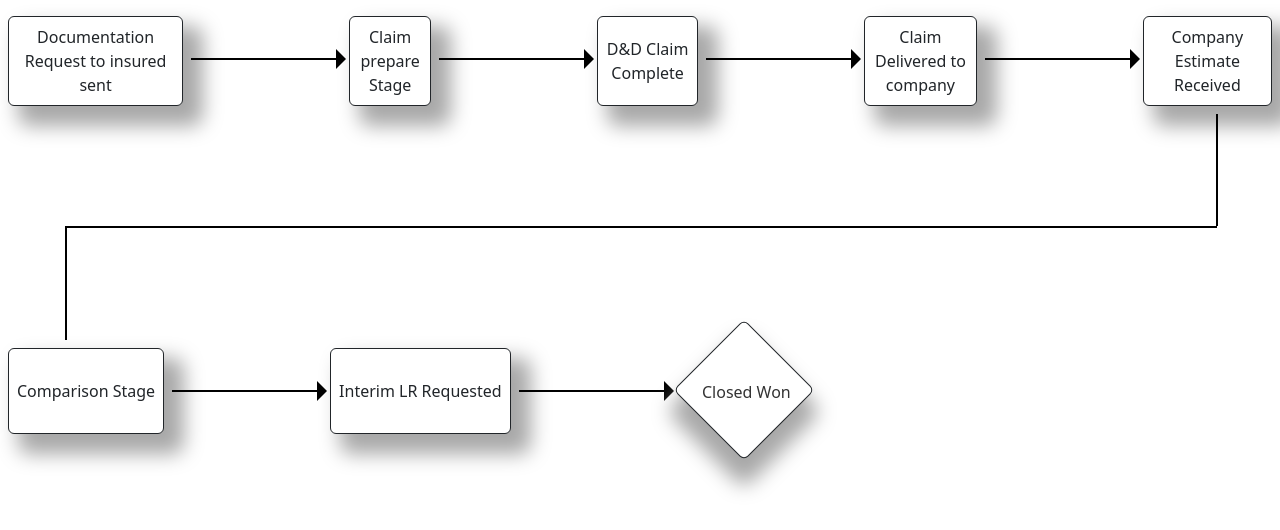
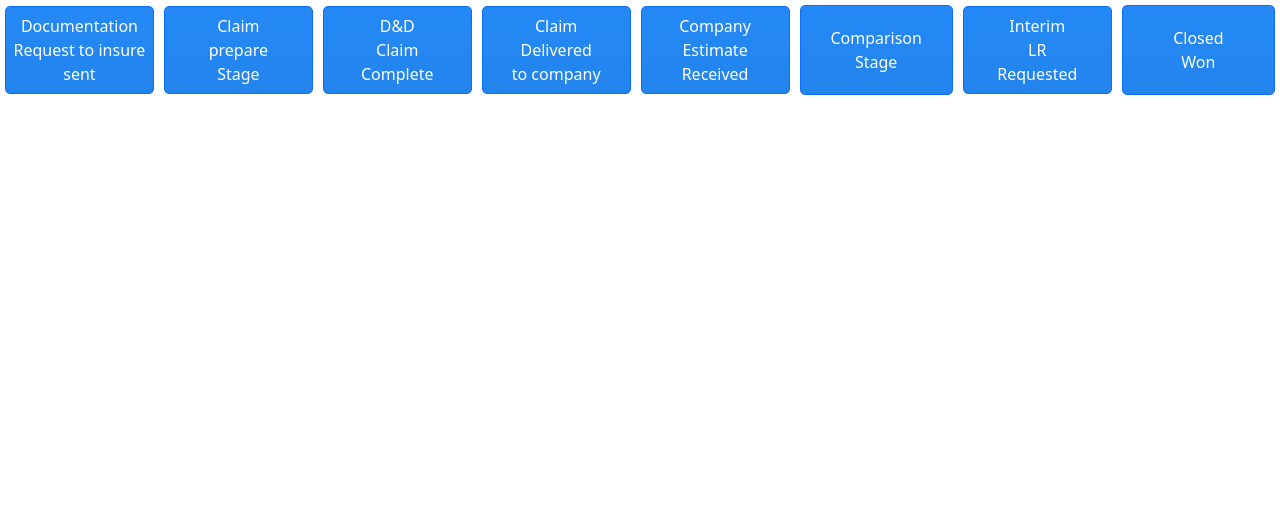
Before and after one commit to Saravanan-2002-ts/lr-poc, a plain HTML site: page index.html in a window 1280 px wide. Drawn offline with nearby package versions, Linux system fonts and the light colour scheme.

Commit message:
index.html

```diff
--- a/index.html
+++ b/index.html
@@ -4,180 +4,50 @@
 <head>
     <meta charset="UTF-8">
     <meta name="viewport" content="width=device-width, initial-scale=1.0">
-    <title>BluePrint</title>
-    <link href="https://cdn.jsdelivr.net/npm/bootstrap@5.3.1/dist/css/bootstrap.min.css" rel="stylesheet"
-        integrity="sha384-4bw+/aepP/YC94hEpVNVgiZdgIC5+VKNBQNGCHeKRQN+PtmoHDEXuppvnDJzQIu9" crossorigin="anonymous">
-    <script src="https://cdn.jsdelivr.net/npm/bootstrap@5.3.1/dist/js/bootstrap.bundle.min.js"
-        integrity="sha384-HwwvtgBNo3bZJJLYd8oVXjrBZt8cqVSpeBNS5n7C8IVInixGAoxmnlMuBnhbgrkm"
-        crossorigin="anonymous"></script>
-    <script src="https://cdnjs.cloudflare.com/ajax/libs/jquery/3.7.1/jquery.min.js"></script>
-    <script src="https://cdn.jsdelivr.net/npm/handlebars@latest/dist/handlebars.js"></script>
-    <script src="./mock.js"></script>
+    <title>Document</title>
+    <link href="https://cdn.jsdelivr.net/npm/bootstrap@5.0.2/dist/css/bootstrap.min.css" rel="stylesheet"
+        integrity="sha384-EVSTQN3/azprG1Anm3QDgpJLIm9Nao0Yz1ztcQTwFspd3yD65VohhpuuCOmLASjC" crossorigin="anonymous">
+</head>
 <style>
-        html {
-            width: fit-content;
+    .btn {
+        padding: 7px;
+        margin: 5px;
+        background: linear-gradient(0deg, rgb(35, 132, 237) 0%, rgb(36, 137, 246) 100%) transparent;
+        color: white;
+        border-radius: 5px;
+        width: 11em;
+        white-space: wrap;
+        word-wrap: break-word;
     }
 
-        body {
-            background-color: white;
-        }
-
-        .shadow-max {
-            box-shadow: 15px 15px 20px 5px rgb(168 168 168);
-        }
-
-        .btn-outline-dark {
-            --bs-btn-hover-bg: #24a0ed;
-            background-color: white;
-        }
-
-        .arrow-line-up-down {
-            position: relative;
-            height: 100px;
-            width: 2px;
-            background-color: black;
-            /* margin: 50px auto; */
-            margin-right: 10%;
-        }
-
-        .arrow-line-right-left {
-            position: relative;
-            width: 150px;
-            height: 2px;
-            background-color: black;
-            margin: 50px auto;
-        }
-
-        .btn {
-            white-space: wrap;
-        }
-
-
-        .up::before {
-            content: "";
-            position: absolute;
-            top: -10%;
-            left: 50%;
-            transform: translateX(-50%);
-            border: 10px solid transparent;
-            border-bottom-color: black;
-        }
-
-        .down::before {
-            content: "";
-            position: absolute;
-            bottom: -10%;
-            left: 50%;
-            transform: translateX(-50%);
-            border: 10px solid transparent;
-            border-top-color: black;
-            top: 90%;
-        }
-
-        .left::before {
-            content: "";
-            position: absolute;
-            top: 50%;
-            left: -10%;
-            transform: translateY(-50%);
-            border: 10px solid transparent;
-            border-right-color: black;
-        }
-
-        .right::before {
-            content: "";
-            position: absolute;
-            top: 50%;
-            right: -10%;
-            transform: translateY(-50%);
-            border: 10px solid transparent;
-            border-left-color: black;
-        }
-
-        .diamond-shape {
-            background: #fff;
-            height: 100px;
-            text-align: center;
-            transform: rotate(45deg);
-            width: 100px;
-            margin-left: 25px;
-        }
-
-        p {
-            text-align: center;
-            transform: rotate(45);
-            color: #333;
-            display: table-cell;
-            height: 60px;
-            transform: rotate(-45deg);
-            vertical-align: middle;
-            width: 60px;
-            white-space: nowrap;
+    .btn:hover {
+        /* background-color: #0061CA; */
+        color: white;
     }
 </style>
 
 <body>
-    <div class="h-100 w-100 d-flex align-items-center justify-content-center">
-        <div class="mt-2 d-flex flex-column" id="flow">
-            <div class="d-flex flex-row-reverse text-wrap">
+    <div class="h-100 d-flex flex-row justify-content-center align-items-center">
 
-                <button type="button" class="p-2 m-2 btn btn-outline-dark shadow-max">Company Estimate Received</button>
-                <div class="d-flex flex-row-reverse">
-                    <div class="arrow-line-right-left right"></div>
-                </div>
-                <div class="d-flex flex-row">
-                    <button type="button" class="p-2 m-2 btn btn-outline-dark shadow-max ">Claim Delivered to
-                        company</button>
-                </div>
-                <div class="d-flex flex-row-reverse">
-                    <div class="arrow-line-right-left right"></div>
-                </div>
-                <button type="button" class="p-2 m-2 btn btn-outline-dark shadow-max">D&D Claim Complete</button>
-                <div class="d-flex flex-row-reverse">
-                    <div class="arrow-line-right-left right"></div>
-                </div>
-                <div class="d-flex flex-row">
-                    <button type="button" class="p-2 m-2 btn btn-outline-dark shadow-max">Claim prepare Stage</button>
-                </div>
-                <div class="d-flex flex-row-reverse">
-                    <div class="arrow-line-right-left right"></div>
-                </div>
-                <button type="button" class="p-2 m-2 btn btn-outline-dark shadow-max">Documentation Request to insured sent</button>
-            </div>
-            <div class="d-flex" style="margin-left: 95%;">
-                <div class="arrow-line-up-down" style="height: 112px;"></div>
-            </div>
-            <div class="arrow-line-right-left"
-                style="width: 90%; margin-left: 5.1%; margin-top: 0%; margin-bottom: 0%;"></div>
-            <div class="d-flex" style="margin-left: 5.1%;">
-                <div class="arrow-line-up-down" style="height: 112px;"></div>
-            </div>
-            <div class="d-flex flex-row">
-                <button type="button" class="p-2 m-2 btn btn-outline-dark shadow-max">Comparison Stage</button>
-                <div class="d-flex">
-                    <div class="arrow-line-right-left right"></div>
-                </div>
-                <div class="d-flex flex-row">
-                    <button type="button" class="p-2 m-2 btn btn-outline-dark shadow-max">Interim LR Requested</button>
-                    <div class="d-flex">
-                        <div class="arrow-line-right-left right"></div>
-                    </div>
-                </div>
-                <!-- <div class="d-flex flex-row">
-                    <button type="button" class="p-2 m-2 btn btn-outline-dark shadow-max">Hold Back Stage</button>
-                    <div class="d-flex">
-                        <div class="arrow-line-right-left right"></div>
-                    </div>
-                </div> -->
-                <div class="d-flex flex-row">
-                    <button type="button" class="p-2 btn btn-outline-dark shadow-max diamond-shape">
-                        <p>Closed
-                            Won</p>
-                    </button>
+        <button type="button" class="btn btn-primary .bg-primary.bg-gradient">Documentation Request to insure sent</button>
+
+        <button type="button" class="btn btn-primary .bg-primary.bg-gradient">Claim <br>prepare<br> Stage</button>
+
+        <button type="button" class="btn btn-primary .bg-primary.bg-gradient">D&D <br>Claim <br> Complete</button>
+
+        <button type="button" class="btn btn-primary .bg-primary.bg-gradient">Claim<br> Delivered <br>to company</button>
+
+        <button type="button" class="btn btn-primary .bg-primary.bg-gradient">Company<br> Estimate <br>Received</button>
+
+        <button type="button" class="btn  btn-primary .bg-primary.bg-gradient" style="padding: 20px;">Comparison <br> Stage</button>
+
+        <button type="button" class="btn btn-primary .bg-primary.bg-gradient">Interim <br>LR<br> Requested</button>
+
+        <button type="button" class="btn btn-primary .bg-primary.bg-gradient" style="padding: 20px;">Closed <br> Won</button>
     </div>
     </div>
     </div>
-    </div>
+
 </body>
 
 </html>
```
Lines whose indentation alone changed are shown as unchanged.
